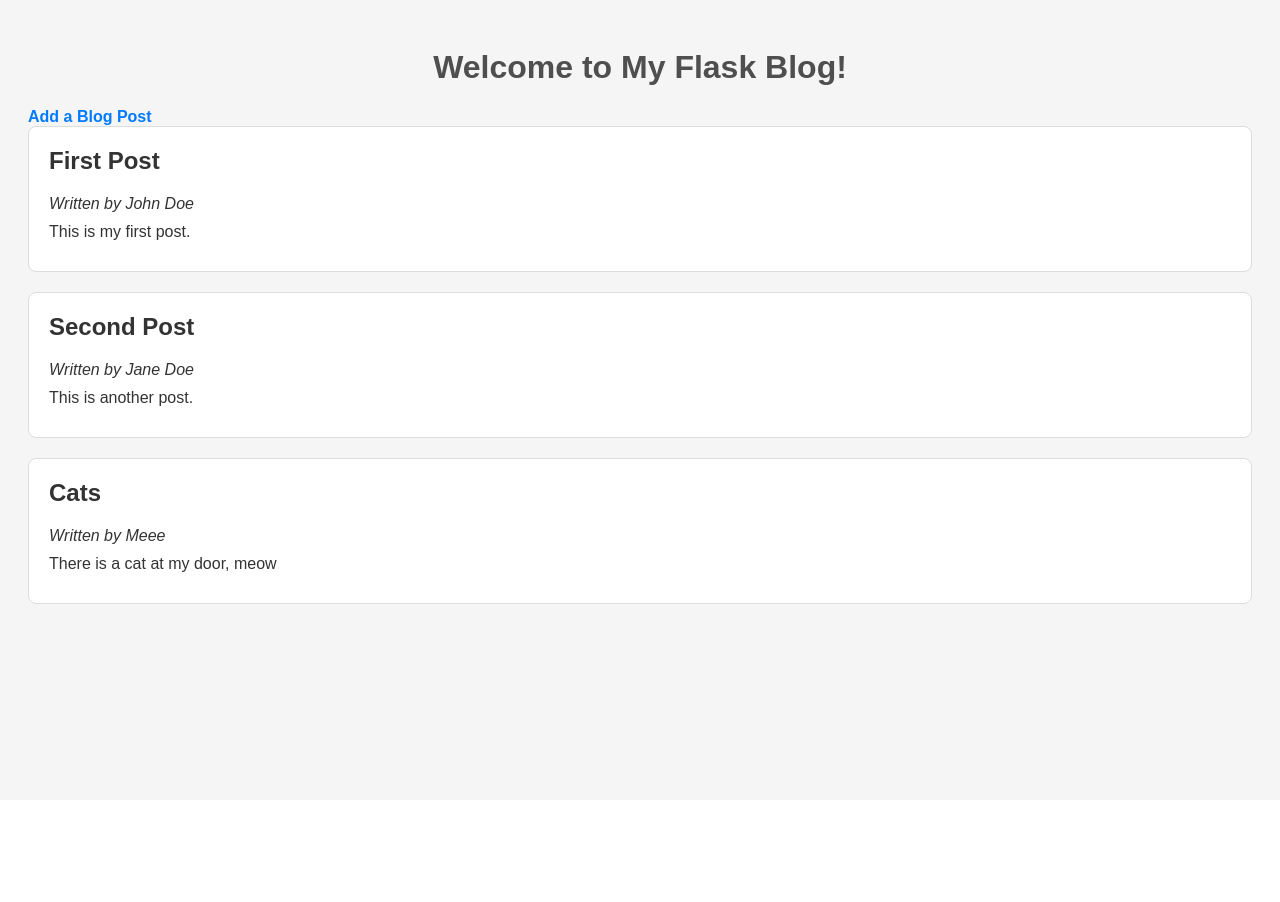
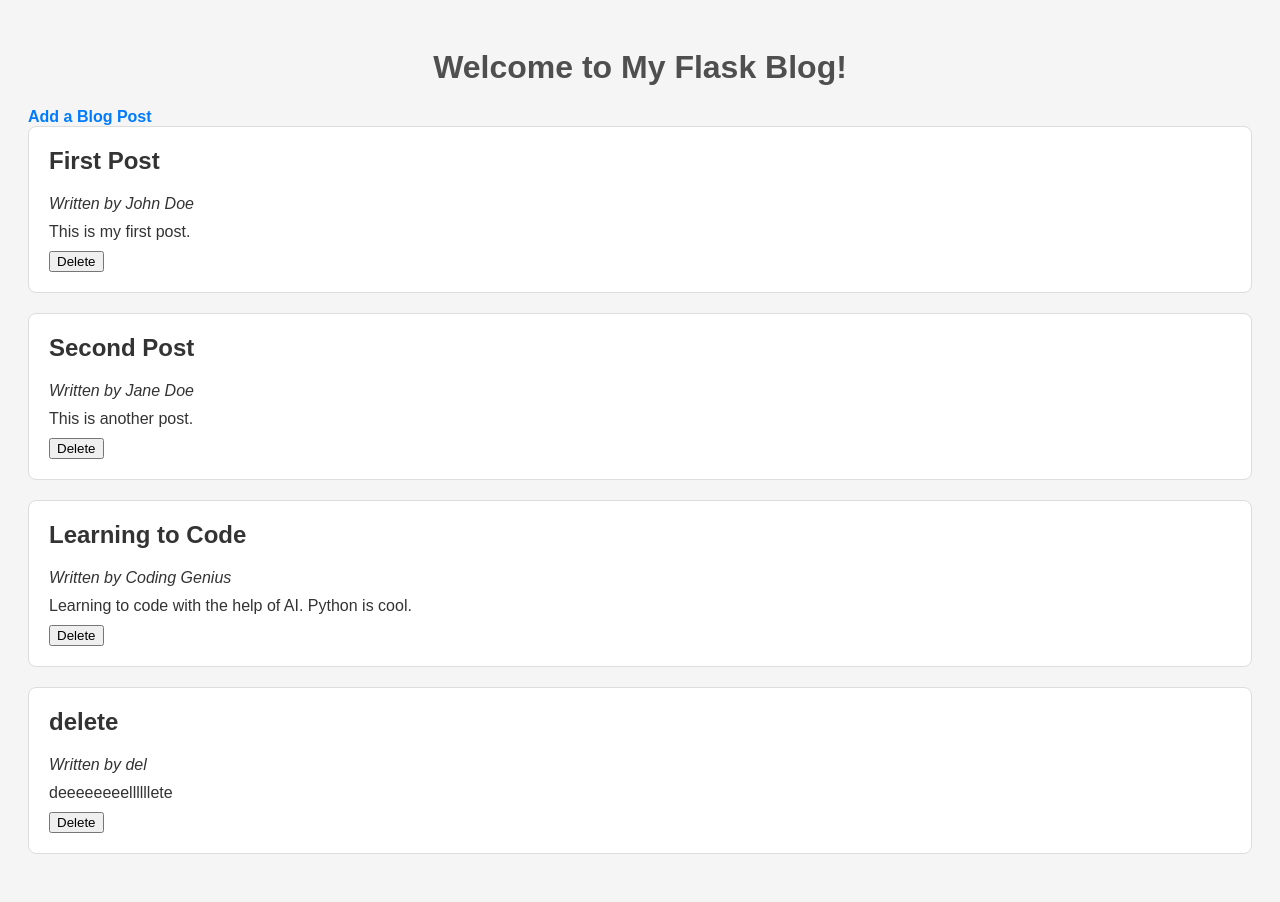
Before and after one commit to DaniHurwitz/Masterblog, a Flask app: page / in a window 1280 px wide. Before the commit the page ends 604 px from the top, so only its background shows below. Run offline with Flask 3, Linux system fonts and the light colour scheme.

Commit message:
Completed Adding the 'Delete' Route

```diff
--- a/app.py
+++ b/app.py
@@ -6,6 +6,7 @@ app = Flask(__name__)
 
 with open('storage.json', 'r') as json_file:
     blog_posts = json.load(json_file)
+
 
 @app.route('/')
 def index():
@@ -44,6 +45,28 @@ def add():
     return render_template('add.html')
 
 
+@app.route('/delete/<post_id>', methods=['POST'])
+def delete(post_id):
+    '''
+    Deletes a blog post with the given post_id.
+    :param post_id: The ID of the blog post to be deleted.
+    :return: Redirect to the homepage after deleting.
+    '''
+    # Find and remove the blog post with the specified post_id
+    for post in blog_posts:
+        if post['id'] == post_id:
+            blog_posts.remove(post)
+            break
+
+    # Save the updated blog posts to the JSON file
+    with open('storage.json', 'w') as json_file:
+        json.dump(blog_posts, json_file, indent=2)
+
+    # Redirect to the homepage
+    return redirect(url_for('index'))
+
+
+
 
 if __name__ == '__main__':
     app.run()
--- a/storage.json
+++ b/storage.json
@@ -12,9 +12,15 @@
     "content": "This is another post."
   },
   {
-    "id": "2b0b88eb-8d0d-4120-bc0a-bf449c71877f",
-    "author": "Meee",
-    "title": "Cats",
-    "content": "There is a cat at my door, meow"
+    "id": "b2303e6f-13a5-4313-8800-6ef76ccb8d25",
+    "author": "Coding Genius",
+    "title": "Learning to Code",
+    "content": "Learning to code with the help of AI. Python is cool."
+  },
+  {
+    "id": "92ddabac-f91d-4c11-a421-ec8aa1c170e1",
+    "author": "del",
+    "title": "delete",
+    "content": "deeeeeeeellllllete"
   }
 ]
--- a/templates/index.html
+++ b/templates/index.html
@@ -17,6 +17,12 @@
         <h2>{{ post.title }}</h2>
         <p><em>Written by {{ post.author }}</em></p>
         <p>{{ post.content }}</p>
+
+        <!-- Form (hidden input) for deleting the blog post -->
+        <form method="POST" action="{{ url_for('delete', post_id=post.id) }}">
+            <button type="submit">Delete</button>
+            <input type="hidden" name="post_id" value="{{ post.id }}">
+        </form>
     </div>
     {% endfor %}
 </body>
```
